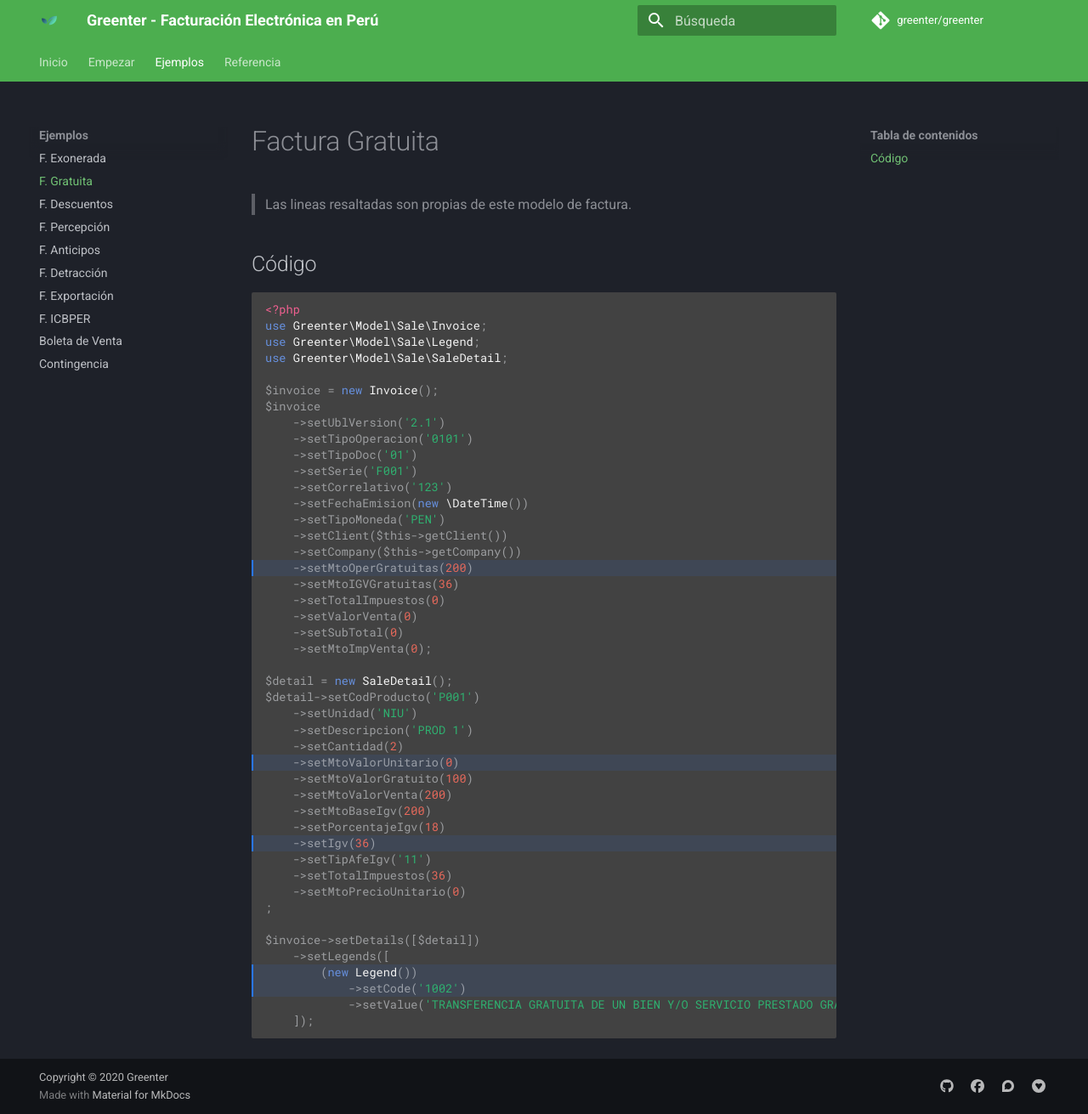
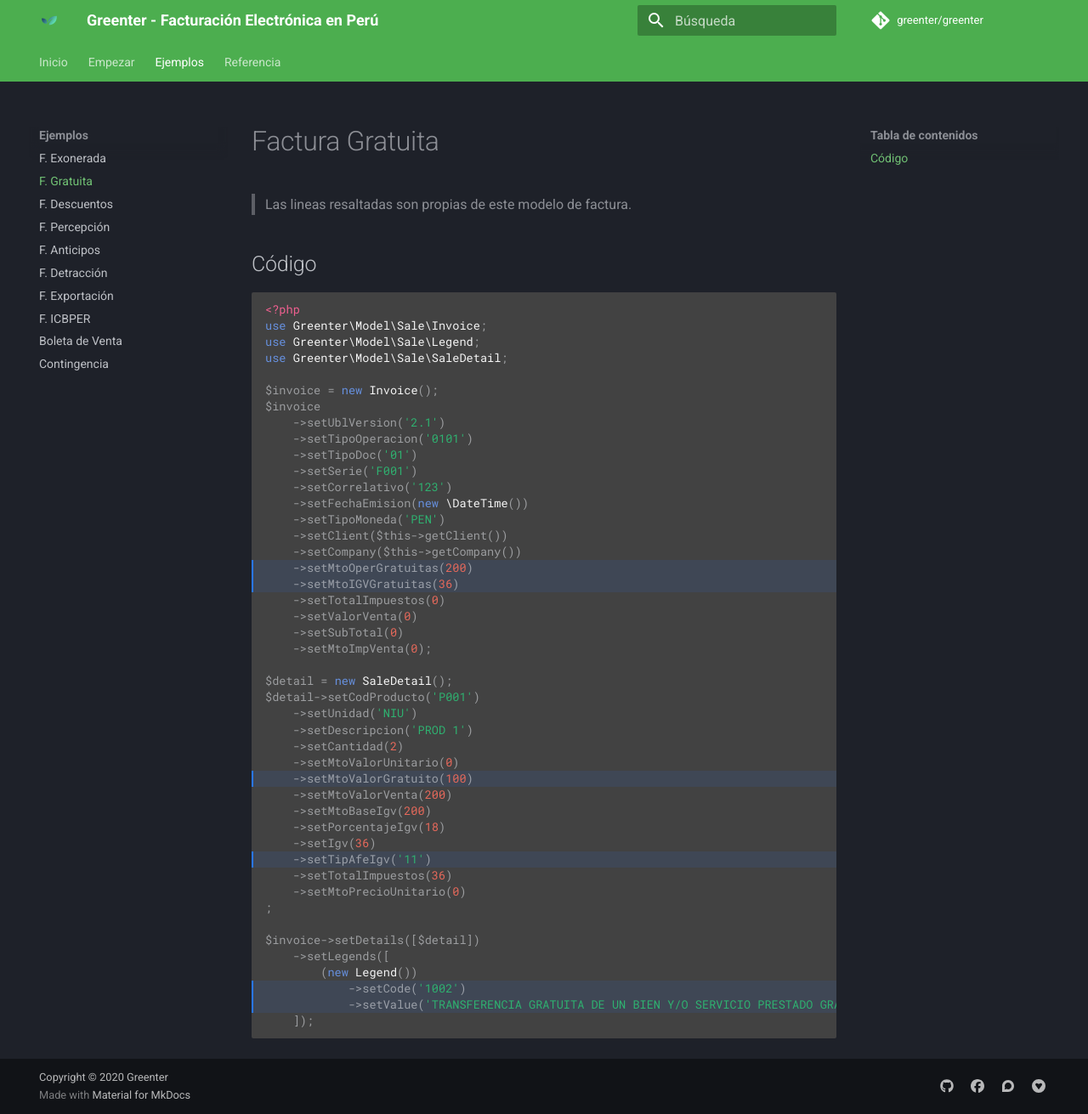
Before and after one commit to thegreenter/docs, an MkDocs documentation site: the page built from docs/examples/gratuita.md, in a window 1280 px wide and 1311 px high. Shown: the whole window at 85% size. Built offline with MkDocs 1.6.1 and Material for MkDocs 9.7.7, drawn with Linux system fonts in a browser that asks for light colours.

Commit message:
Update highlight

````diff
--- a/docs/examples/gratuita.md
+++ b/docs/examples/gratuita.md
@@ -4,7 +4,7 @@
 
 ## Código
 
-```php hl_lines="17 29 34 42 43"
+```php hl_lines="17 18 30 35 43 44"
 <?php
 use Greenter\Model\Sale\Invoice;
 use Greenter\Model\Sale\Legend;
````
